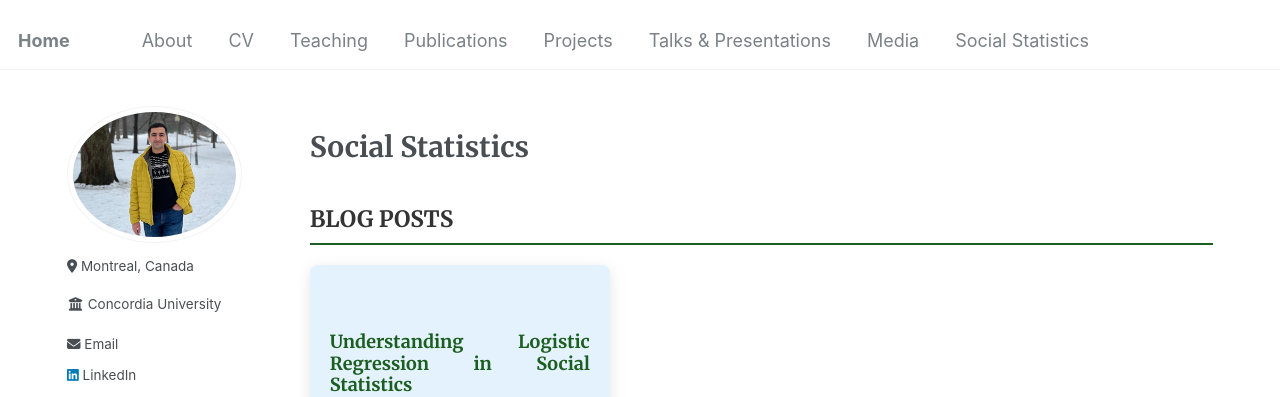
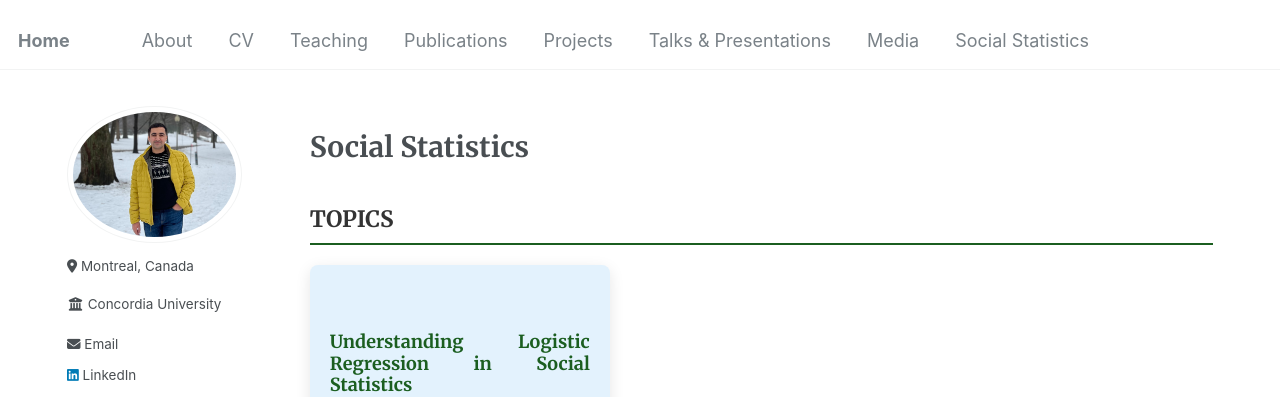
Before and after one commit to Mohsnmonji/mohsnmonji.github.io, a Jekyll site: the page built from _pages/year-archive.html, in a window 1280 px wide and 1017 px high. Shown: the top 397 px of the window. Built offline with Jekyll 4.4.1, drawn with Linux system fonts in a browser that asks for light colours.

Commit message:
Update year-archive.html

```diff
--- a/_pages/year-archive.html
+++ b/_pages/year-archive.html
@@ -71,7 +71,7 @@ author_profile: true
 </style>
 
 <div class="blog-section">
-  <h2 class="blog-title">BLOG POSTS</h2>
+  <h2 class="blog-title">TOPICS</h2>
   <div class="post-cards">
     {% for post in site.posts %}
     <div class="post-card">
```
